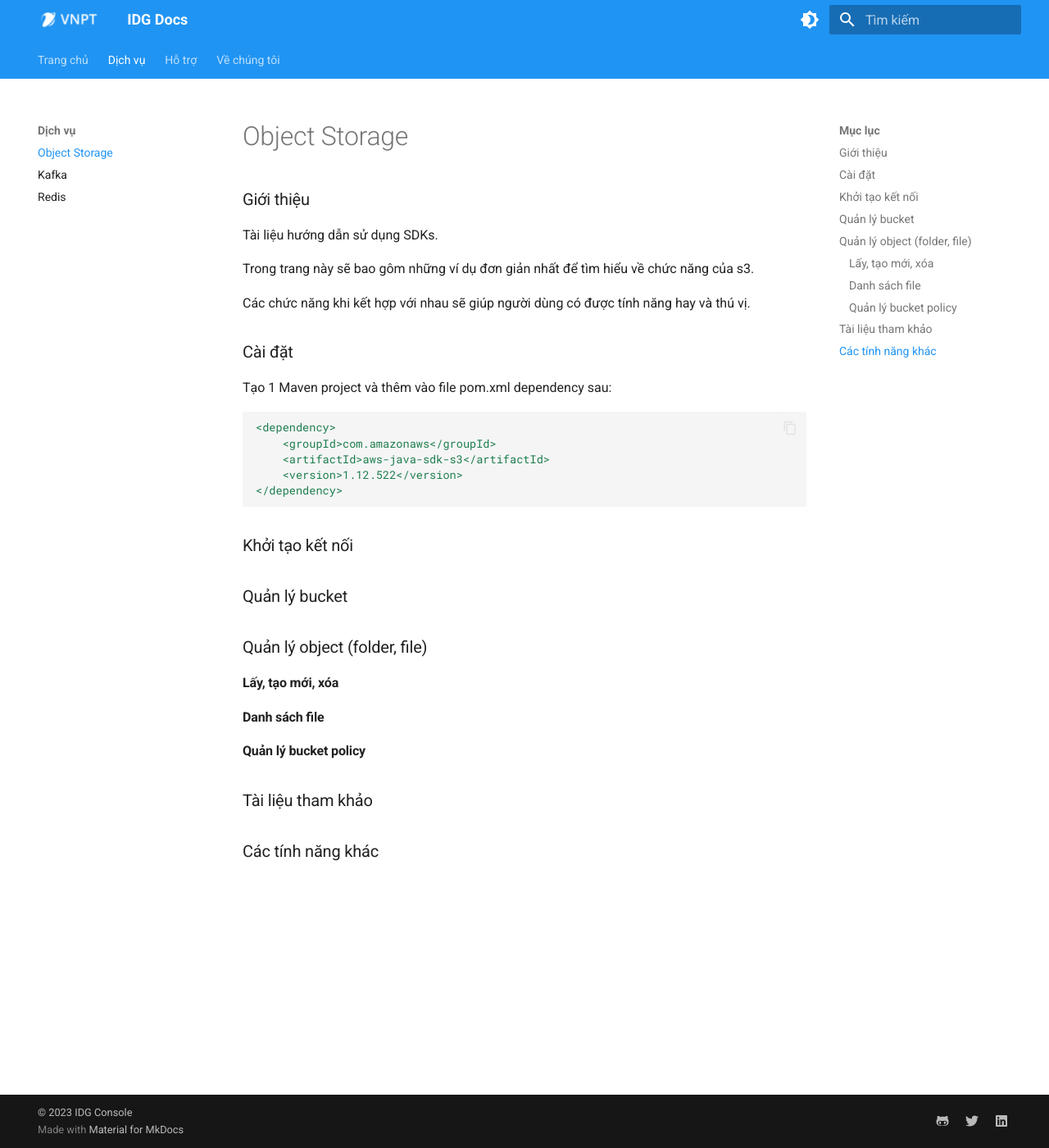
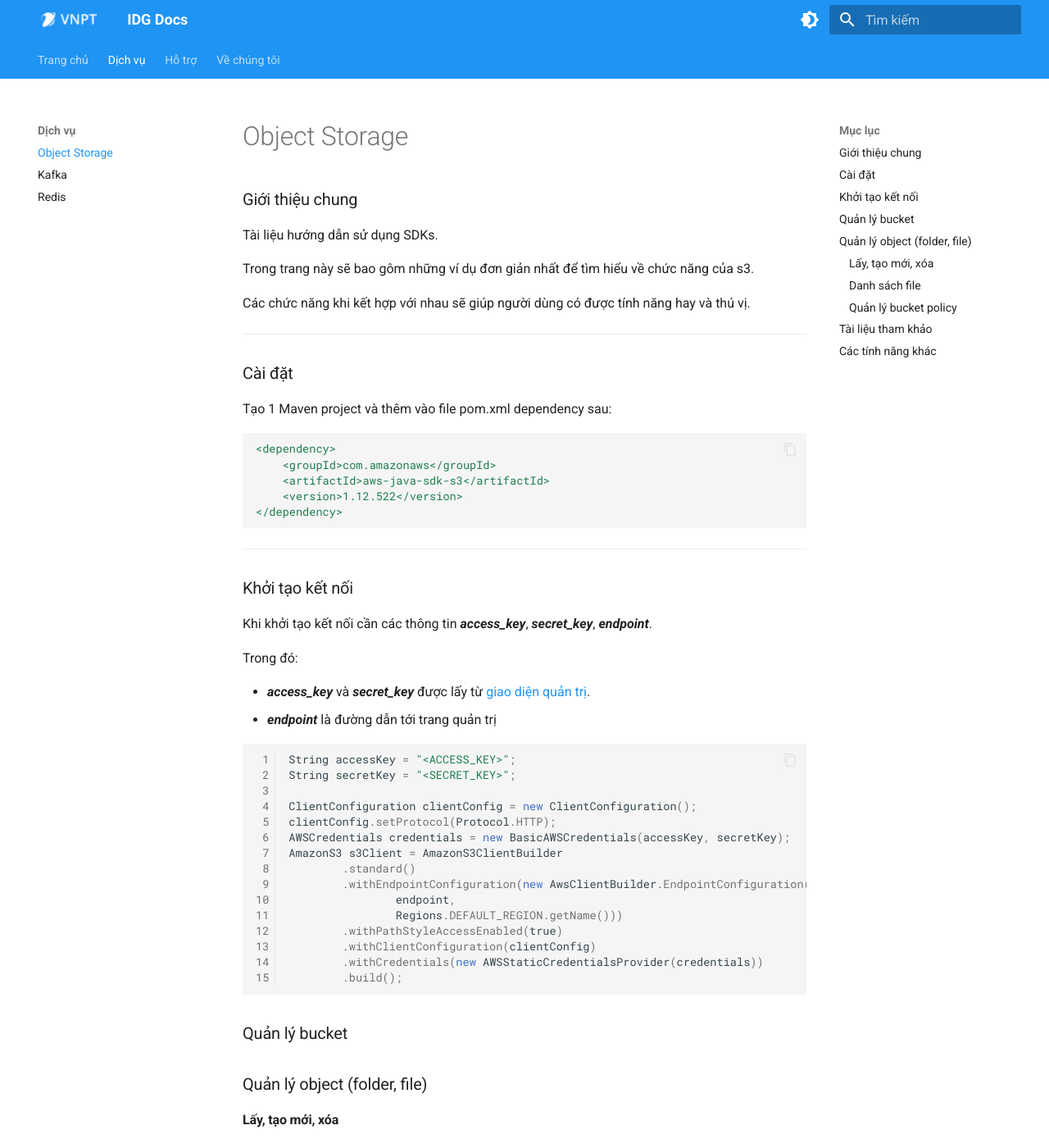
Before and after one commit to dangngocsoncntt/igg-docs, an MkDocs documentation site: the page built from docs/services/object-storage.md, in a window 1280 px wide and 1400 px high. Shown: the whole window at 82% size. Built offline with MkDocs 1.6.1 and Material for MkDocs 9.7.7, drawn with Linux system fonts in a browser that asks for light colours.

Commit message:
update doc os

````diff
--- a/docs/services/object-storage.md
+++ b/docs/services/object-storage.md
@@ -1,4 +1,4 @@
-### Giới thiệu
+### Giới thiệu chung
 
 Tài liệu hướng dẫn sử dụng SDKs.
 
@@ -6,6 +6,7 @@
 
 Các chức năng khi kết hợp với nhau sẽ giúp người dùng có được tính năng hay và thú vị.
 
+<hr class="rounded">
 ### Cài đặt
 
 Tạo 1 Maven project và thêm vào file pom.xml dependency sau:
@@ -17,19 +18,51 @@
     <version>1.12.522</version>
 </dependency>
 ```
-
+<hr class="rounded">
 ### Khởi tạo kết nối
 
+Khi khởi tạo kết nối cần các thông tin <i><b>access_key</b></i>, <i><b>secret_key</b></i>, <i><b>endpoint</b></i>.
+
+Trong đó:
+
+* <i><b>access_key</b></i> và <i><b>secret_key</b></i> được lấy từ <a href="https://storage-stagging.vnpt.vn">giao diện quản trị</a>.
+* <i><b>endpoint</b></i> là đường dẫn tới trang quản trị
+
+``` java linenums="1"
+String accessKey = "<ACCESS_KEY>";
+String secretKey = "<SECRET_KEY>";
+
+ClientConfiguration clientConfig = new ClientConfiguration();
+clientConfig.setProtocol(Protocol.HTTP);
+AWSCredentials credentials = new BasicAWSCredentials(accessKey, secretKey);
+AmazonS3 s3Client = AmazonS3ClientBuilder
+        .standard()
+        .withEndpointConfiguration(new AwsClientBuilder.EndpointConfiguration(
+                endpoint,
+                Regions.DEFAULT_REGION.getName()))
+        .withPathStyleAccessEnabled(true)
+        .withClientConfiguration(clientConfig)
+        .withCredentials(new AWSStaticCredentialsProvider(credentials))
+        .build();
+```
+
 ### Quản lý bucket
+
 
 ### Quản lý object (folder, file)
 
 #### Lấy, tạo mới, xóa
 
+
 #### Danh sách file
+
 
 #### Quản lý bucket policy
 
+
+<hr class="rounded">
 ### Tài liệu tham khảo
 
+
+<hr class="rounded">
 ### Các tính năng khác
````
Also changed, not shown: docs/services/kafka.md (+1 -1 lines), docs/services/redis.md (+1 -1 lines).
